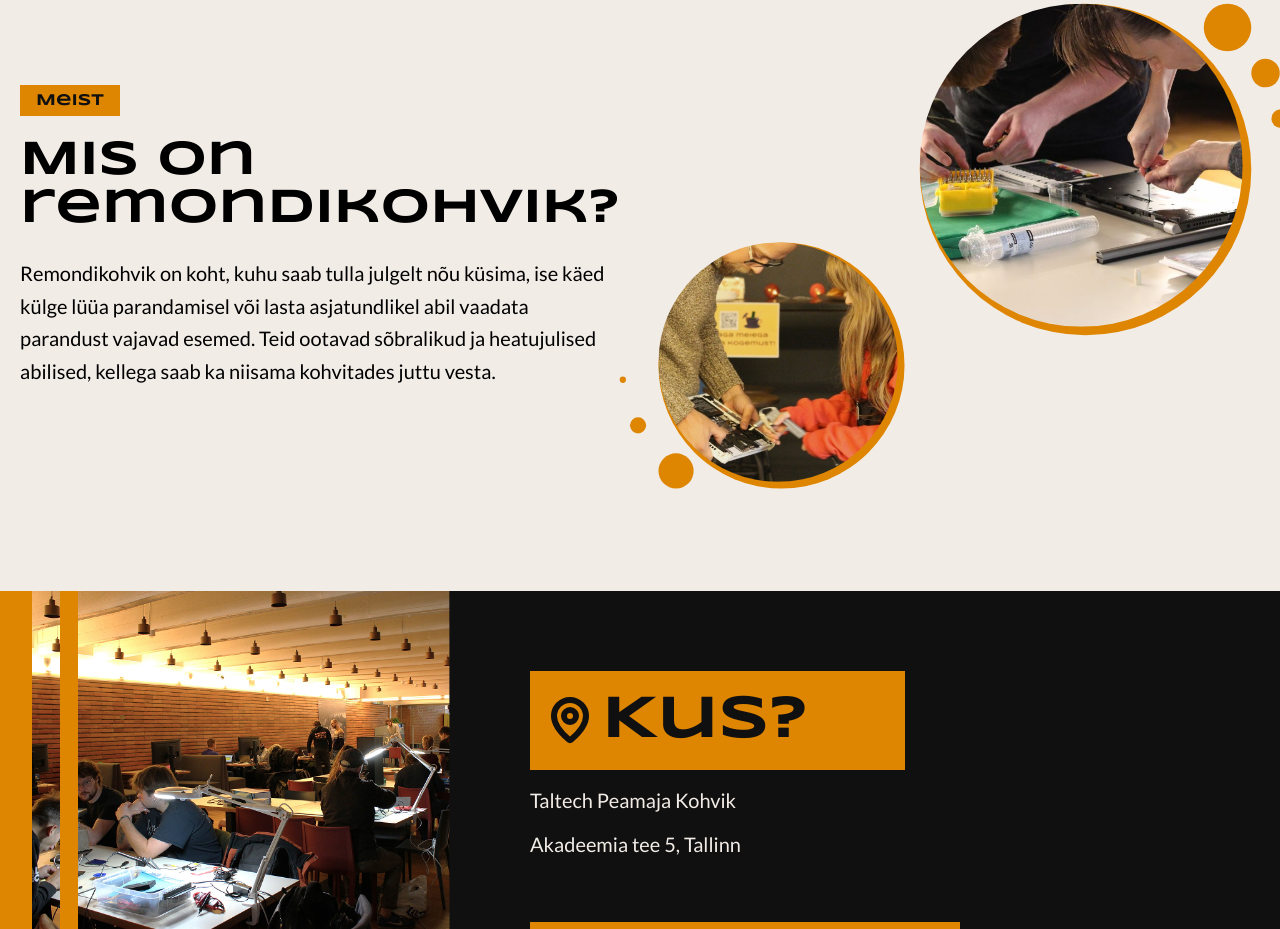
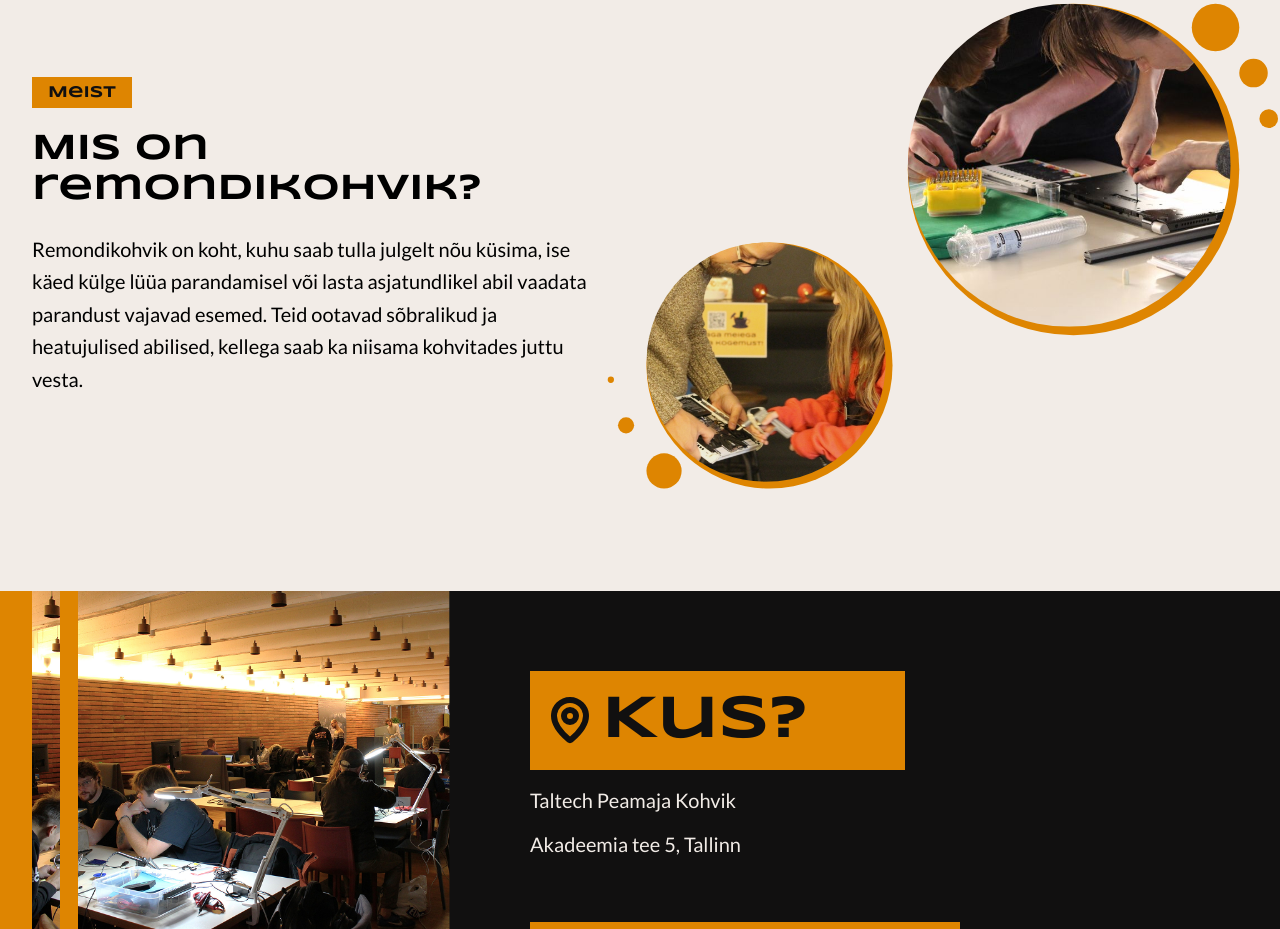
Before and after one commit to Lapikud/remondikohvik.lapikud.ee, a Next.js app: page / in a window 1280 px wide. Shown: the part 1320-2249 px from the top of the page. Built offline with nearby package versions, Linux system fonts and the light colour scheme.

Commit message:
smaller text

```diff
--- a/components/layout/aboutUs.tsx
+++ b/components/layout/aboutUs.tsx
@@ -14,7 +14,7 @@ export const AboutUs = () => (
       </div>
 
       {/* Heading */}
-      <h2 className="font-syncopate text-3xl lg:text-5xl font-black text-foreground">
+      <h2 className="font-syncopate text-3xl lg:text-4xl font-black text-foreground">
         Mis on remondikohvik?
       </h2>
 
```
Also changed, not shown: 5 other files (tests, documents, lock files or other folders).
